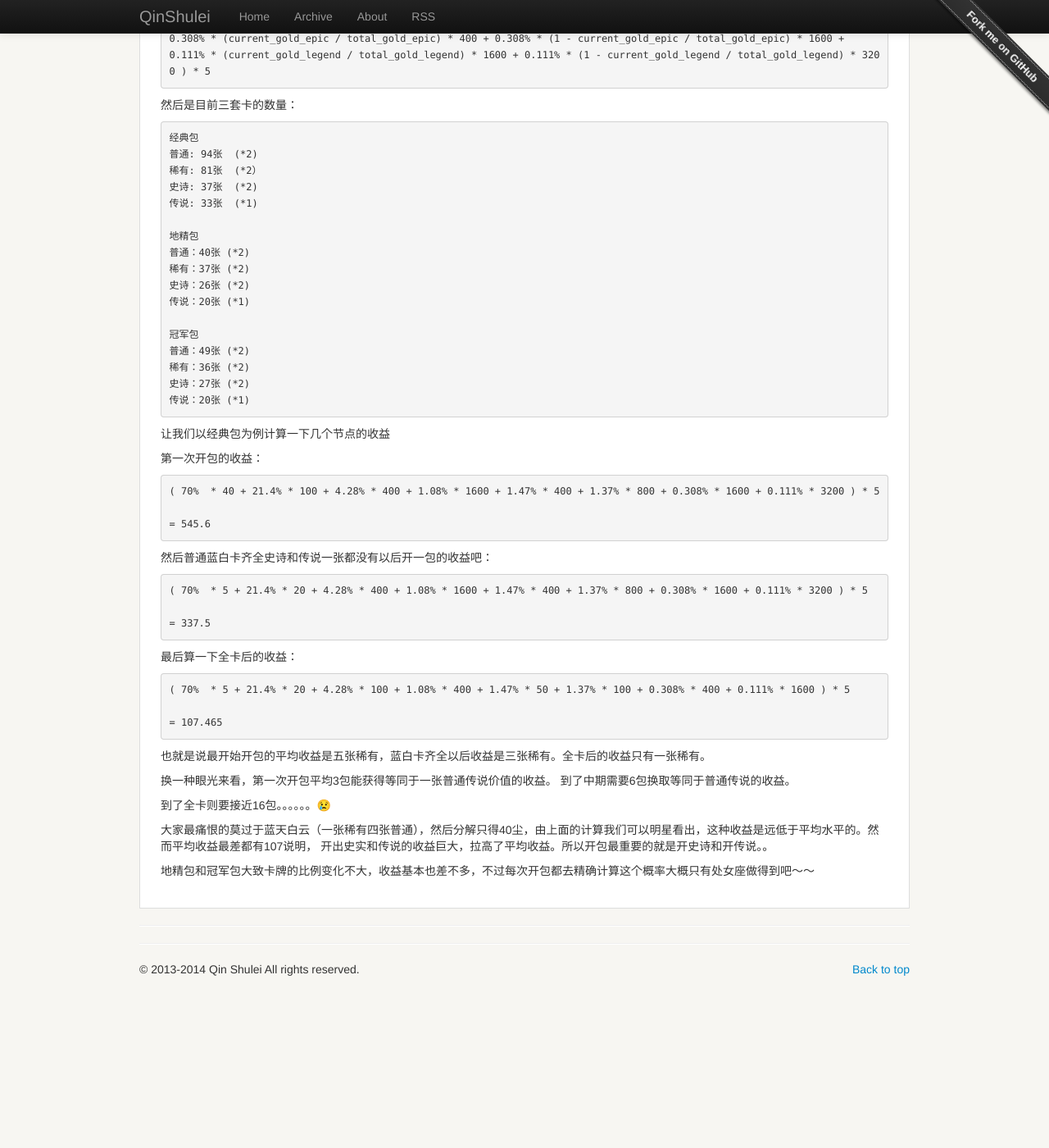
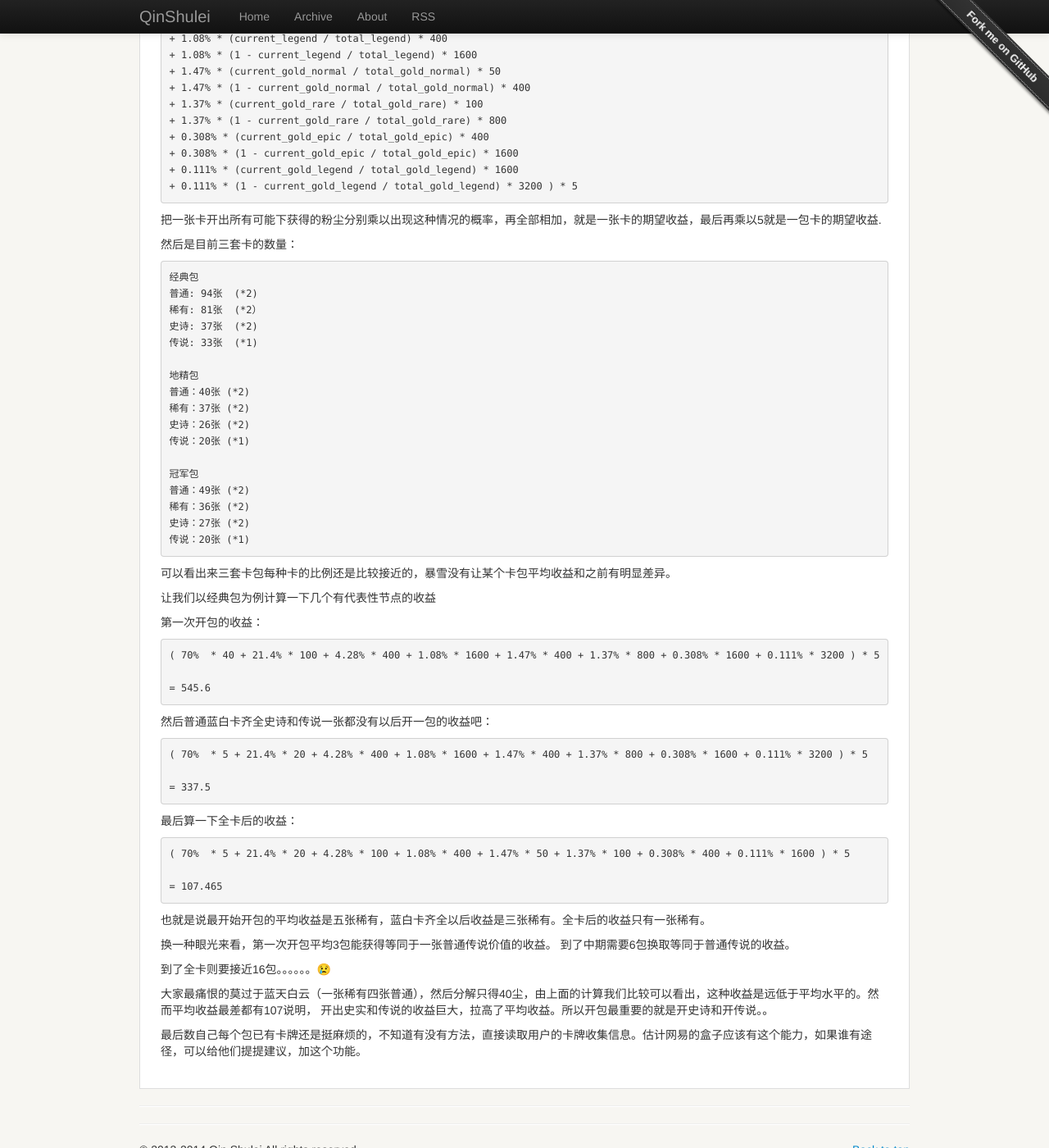
Before and after one commit to qinshulei/qinshulei.github.io, a Jekyll site: the page built from _posts/2015-09-04-hearthstone.markdown, in a window 1280 px wide and 1400 px high, scrolled down 1201 px. Shown: the whole window at 82% size. Built offline with Jekyll 4.4.1, drawn with Linux system fonts in a browser that asks for light colours; emoji names are drawn with the system emoji font; comment, search, counter and statistics services are not loaded; before the commit the page ends 2403 px from its top, so only the background shows below that; some of the changed text lies outside the part shown.

Commit message:
update hearthstone

````diff
--- a/_posts/2015-09-04-hearthstone.markdown
+++ b/_posts/2015-09-04-hearthstone.markdown
@@ -14,9 +14,9 @@
 
 ----------------------------------------------------------------
 
-那么首先是开一包的收益如何计算。在不考虑什么实用不实用的情况下，我认为可以用实际获得的粉来计算。如果开出了自己没有的卡牌，那就是获得了对应卡牌合成价格的粉，如果开出了重复的那就是获得了分解价值的粉。
+那么首先是开一包的收益如何计算。在不考虑什么实用不实用的情况下，我认为可以用实际获得的粉尘来计算。如果开出了自己没有的卡牌，那就是获得了对应卡牌合成价格的粉尘，如果开出了重复的那就是获得了分解价值的粉尘。
 
-+ 然后一张卡的开出各种类型的概率如下：
++ 然后一张卡的开出各种稀有度的概率如下：
 
 ```
 普通 = 70%
@@ -30,7 +30,7 @@
 金色传说 = 0.111%
 ```
 
-+ 一张卡合成和分解的粉如下：
++ 一张卡合成和分解的对应粉尘如下：
 
 ```
 普通牌(白色)——分解得到5点奥术之尘/合成需要40点奥术之尘
@@ -44,7 +44,7 @@
 传说金色牌——分解得到1600点奥术之尘/合成需要3200点奥术之尘
 ```
 
-因此我们假设 对于经典卡包有普通 稀有 史诗 传说 以及金色卡牌总数为:
+因此我们假设 对于某种类型的卡包有普通 稀有 史诗 传说 以及金色卡牌总数为:
 > total_normal
 > total_rare
 > total_epic
@@ -54,7 +54,7 @@
 > total_gold_epic
 > total_gold_legend
 
-假设我们拥有 普通 稀有 史诗 传说 以及金色卡牌的数量为：
+假设我们拥有某种类型的开包的 普通 稀有 史诗 传说 以及金色卡牌的数量为：
 > current_normal
 > current_rare
 > current_epic
@@ -67,15 +67,25 @@
 那么我们一包的期望收益就是:
 
 ```
-( 70% * (current_normal / total_normal) * 5  + 70% * (1 - current_normal / total_normal) * 40 +
-21.4% * (current_rare / total_rare) * 20 + 21.4% * (1 - current_rare / total_rare) * 100 +
-4.28% * (current_epic / total_epic) * 100 + 4.28% * (1 - current_epic / total_epic) * 400 +
-1.08% * (current_legend / total_legend) * 400 + 1.08% * (1 - current_legend / total_legend) * 1600 +
-1.47% * (current_gold_normal / total_gold_normal) * 50 + 1.47% * (1 - current_gold_normal / total_gold_normal) * 400 +
-1.37% * (current_gold_rare / total_gold_rare) * 100 + 1.37% * (1 - current_gold_rare / total_gold_rare) * 800 +
-0.308% * (current_gold_epic / total_gold_epic) * 400 + 0.308% * (1 - current_gold_epic / total_gold_epic) * 1600 +
-0.111% * (current_gold_legend / total_gold_legend) * 1600 + 0.111% * (1 - current_gold_legend / total_gold_legend) * 3200 ) * 5
+( 70% * (current_normal / total_normal) * 5
++ 70% * (1 - current_normal / total_normal) * 40
++ 21.4% * (current_rare / total_rare) * 20
++ 21.4% * (1 - current_rare / total_rare) * 100
++ 4.28% * (current_epic / total_epic) * 100
++ 4.28% * (1 - current_epic / total_epic) * 400
++ 1.08% * (current_legend / total_legend) * 400
++ 1.08% * (1 - current_legend / total_legend) * 1600
++ 1.47% * (current_gold_normal / total_gold_normal) * 50
++ 1.47% * (1 - current_gold_normal / total_gold_normal) * 400
++ 1.37% * (current_gold_rare / total_gold_rare) * 100
++ 1.37% * (1 - current_gold_rare / total_gold_rare) * 800
++ 0.308% * (current_gold_epic / total_gold_epic) * 400
++ 0.308% * (1 - current_gold_epic / total_gold_epic) * 1600
++ 0.111% * (current_gold_legend / total_gold_legend) * 1600
++ 0.111% * (1 - current_gold_legend / total_gold_legend) * 3200 ) * 5
 ```
+
+把一张卡开出所有可能下获得的粉尘分别乘以出现这种情况的概率，再全部相加，就是一张卡的期望收益，最后再乘以5就是一包卡的期望收益.
 
 然后是目前三套卡的数量：
 
@@ -99,7 +109,9 @@
 传说：20张 (*1)
 ```
 
-让我们以经典包为例计算一下几个节点的收益
+可以看出来三套卡包每种卡的比例还是比较接近的，暴雪没有让某个卡包平均收益和之前有明显差异。
+
+让我们以经典包为例计算一下几个有代表性节点的收益
 
 第一次开包的收益：
 
@@ -132,7 +144,7 @@
 
 到了全卡则要接近16包。。。。。。:cry:
 
-大家最痛恨的莫过于蓝天白云（一张稀有四张普通），然后分解只得40尘，由上面的计算我们可以明星看出，这种收益是远低于平均水平的。然而平均收益最差都有107说明，
+大家最痛恨的莫过于蓝天白云（一张稀有四张普通），然后分解只得40尘，由上面的计算我们比较可以看出，这种收益是远低于平均水平的。然而平均收益最差都有107说明，
 开出史实和传说的收益巨大，拉高了平均收益。所以开包最重要的就是开史诗和开传说。。
 
-地精包和冠军包大致卡牌的比例变化不大，收益基本也差不多，不过每次开包都去精确计算这个概率大概只有处女座做得到吧～～
+最后数自己每个包已有卡牌还是挺麻烦的，不知道有没有方法，直接读取用户的卡牌收集信息。估计网易的盒子应该有这个能力，如果谁有途径，可以给他们提提建议，加这个功能。
````
